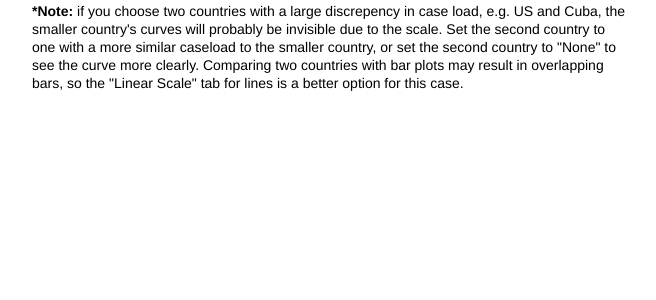
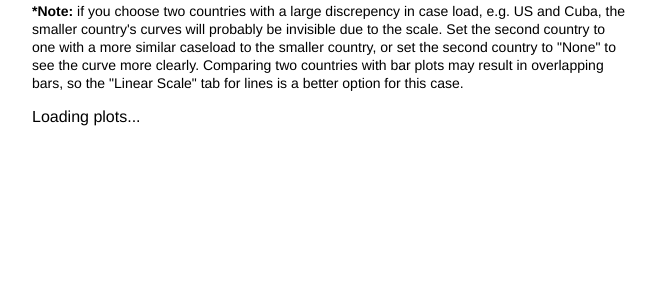
Before and after one commit to dhopp1/COVID-19-status-reports, a Python web app: template plots/templates/index.html in a window 1280 px wide. Shown: the part 286-586 px from the top of the page, without its empty margins (308-964 px from the left). Run offline with Jinja, Linux system fonts and the light colour scheme; the template is opened without the code that fills it, so the values that code supplies are empty.

Commit message:
Final formatting changes

```diff
--- a/plots/main.py
+++ b/plots/main.py
@@ -22,6 +22,7 @@ from bokeh.transform import dodge
 import numpy as np
 import pandas as pd
 import datetime
+
 
 # data read
 data = pd.read_csv("plots/data/transformed_data.csv", parse_dates=["date"])
--- a/plots/templates/index.html
+++ b/plots/templates/index.html
@@ -10,7 +10,6 @@
 
 		  gtag('config', 'UA-42792405-2');
 		</script>
-
       <meta charset="utf-8">
       {{ bokeh_css }}
       {{ bokeh_js }}
@@ -30,4 +29,7 @@
       {{ plot_div|indent(8) }}
       {{ plot_script|indent(8) }}
     </body>
+    <div>
+    	Loading plots...
+    </div>
 </html>
```
